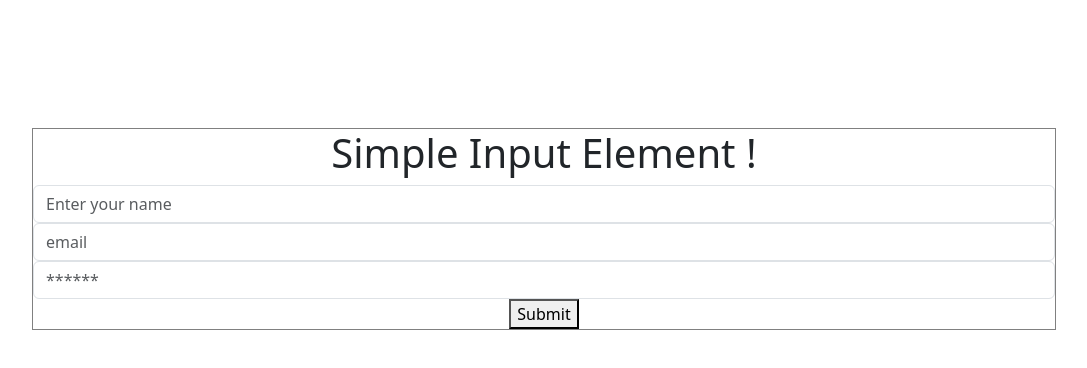
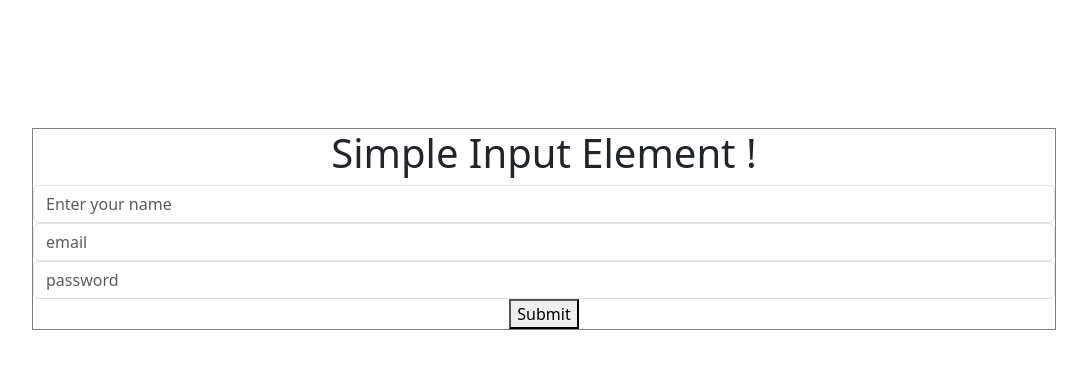
Before and after one commit to Torjuman/react-learning, a React app in the folder react-app/: page / in a window 1280 px wide. Shown: the top 368 px of the page, without its empty margins (96-1183 px from the left). Built offline with nearby package versions, Linux system fonts and the light colour scheme.

Commit message:
Make a controled form

```diff
--- a/react-app/src/components/App.jsx
+++ b/react-app/src/components/App.jsx
@@ -1,7 +1,8 @@
 import React from 'react';
 
 import classes from './app.module.css';
-import UncontroledForm from './form/UncontroledForm';
+import ControledForm from './form/ControledForm';
+// import UncontroledForm from './form/UncontroledForm';
 // import Input from './inputs/index';
 
 class App extends  React.Component {
@@ -11,7 +12,9 @@ class App extends  React.Component {
         return (
             <div className={classes.container}>
                 <h1>Simple Input Element !</h1>
-                <UncontroledForm />
+                {/* <Input />
+                <UncontroledForm /> */}
+                <ControledForm />
             </div>
         )
     }
--- /dev/null
+++ b/react-app/src/components/form/ControledForm.jsx
@@ -0,0 +1,46 @@
+import React from 'react';
+
+class ControledForm extends React.Component {
+    state = {
+        name: '',
+        email: '',
+        password: '',
+    }
+    handleChange = event => {
+        this.setState({
+            [event.target.name]: event.target.value
+        })
+    }
+
+    handleSubmit = event => {
+        event.preventDefault();
+        const data = {}
+        data.name = event.target.name.value
+        data.email = event.target.email.value
+        data.password = event.target.password.value
+
+        console.log(this.state);
+        event.target.reset();
+        this.setState({name: '', email: '', password: '',})
+
+    }
+
+    render () {
+        const {name, email, password} = this.state
+        return (
+            <div>
+                <form onSubmit={this.handleSubmit} >
+                    <input className="form-control" type="text" name="name" placeholder="Enter your name" value={name} onChange={this.handleChange} />
+
+                    <input className="form-control" type="email" name="email" placeholder="email" value={email} onChange={this.handleChange} />
+
+                    <input className="form-control" type="password" name="password" placeholder="password" value={password} onChange={this.handleChange} />
+
+                    <button type="submit">Submit</button>
+                </form>
+            </div>
+        )
+    }
+}
+
+export default ControledForm;
```
